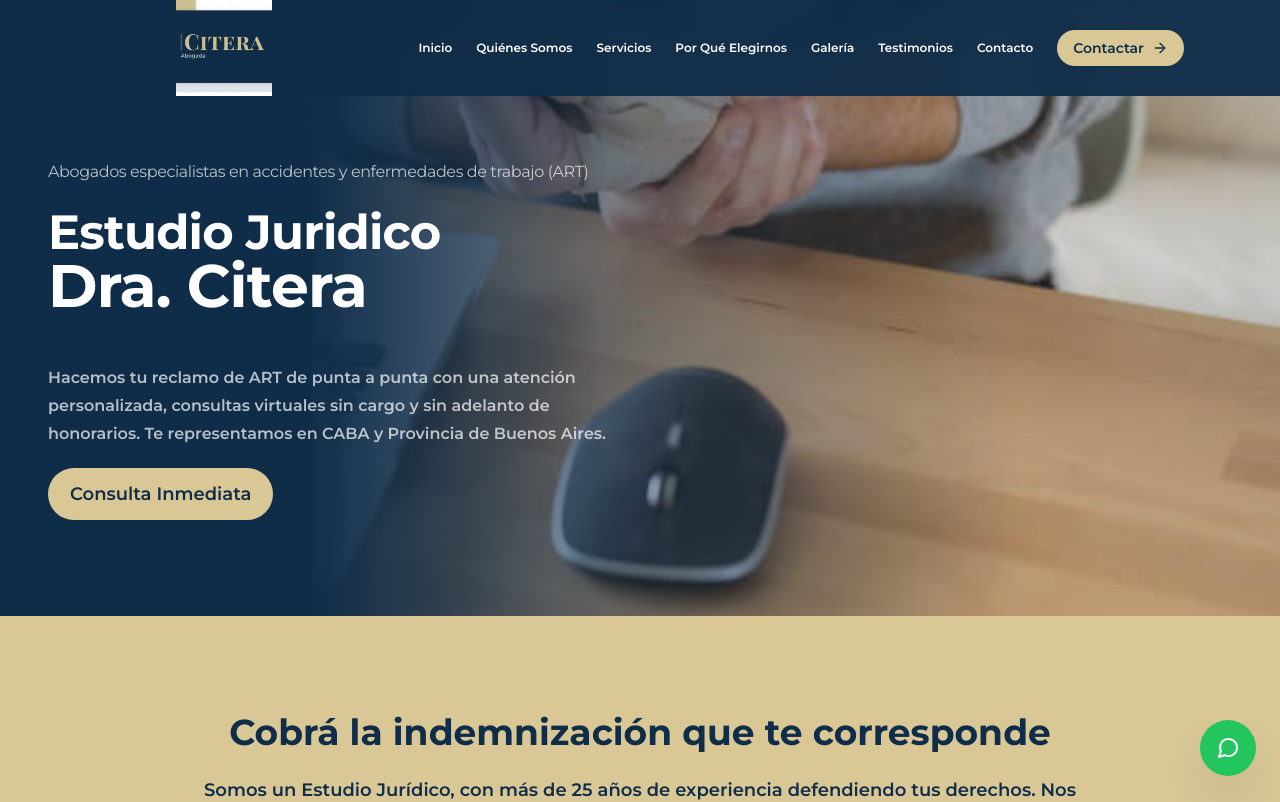
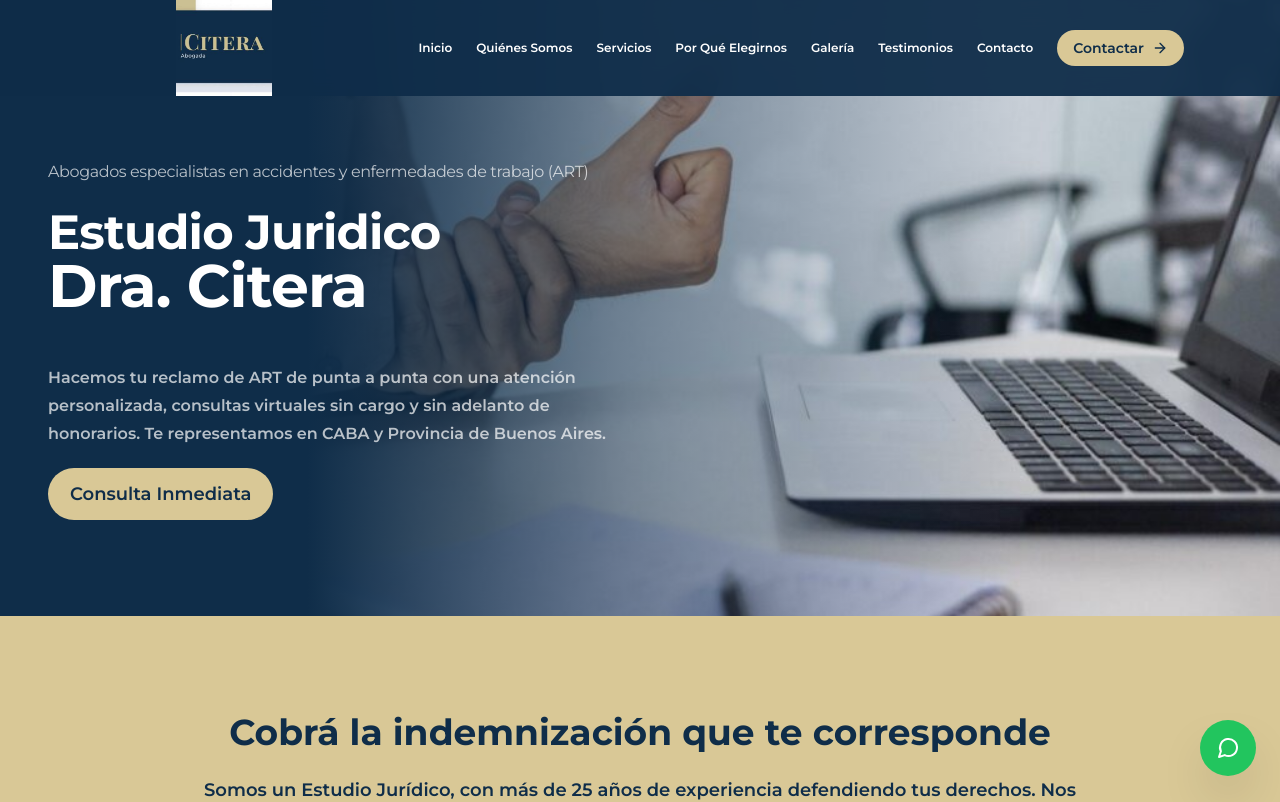
Before and after one commit to ZanellaOrnela/ESTUDIO-ANALIA-CITERA, a Next.js app: page / in a window 1280 px wide. Shown: the top 802 px of the page. Built offline with nearby package versions, Linux system fonts and the light colour scheme.

Commit message:
Update image in Hero component: replace background image with a new local image for better relevance and clarity.

```diff
--- a/components/Hero.tsx
+++ b/components/Hero.tsx
@@ -15,8 +15,8 @@ const Hero = () => {
       {/* Imagen de fondo */}
       <div className="absolute inset-0">
         <img
-          src="/images/wrist-pain-from-typing-in-home-office-hand-injury-due-to-repetitive-strain-on-wrist-remote.jpg"
-          alt="Lesión en muñeca por trabajo repetitivo"
+          src="/images/person-at-desk-wrist-discomfort-1024x683.jpg"
+          alt="Persona en escritorio con molestia en muñeca"
           className="object-cover w-full h-full"
         />
       </div>
```
Also changed, not shown: public/images/person-at-desk-wrist-discomfort-1024x683.jpg (added).
